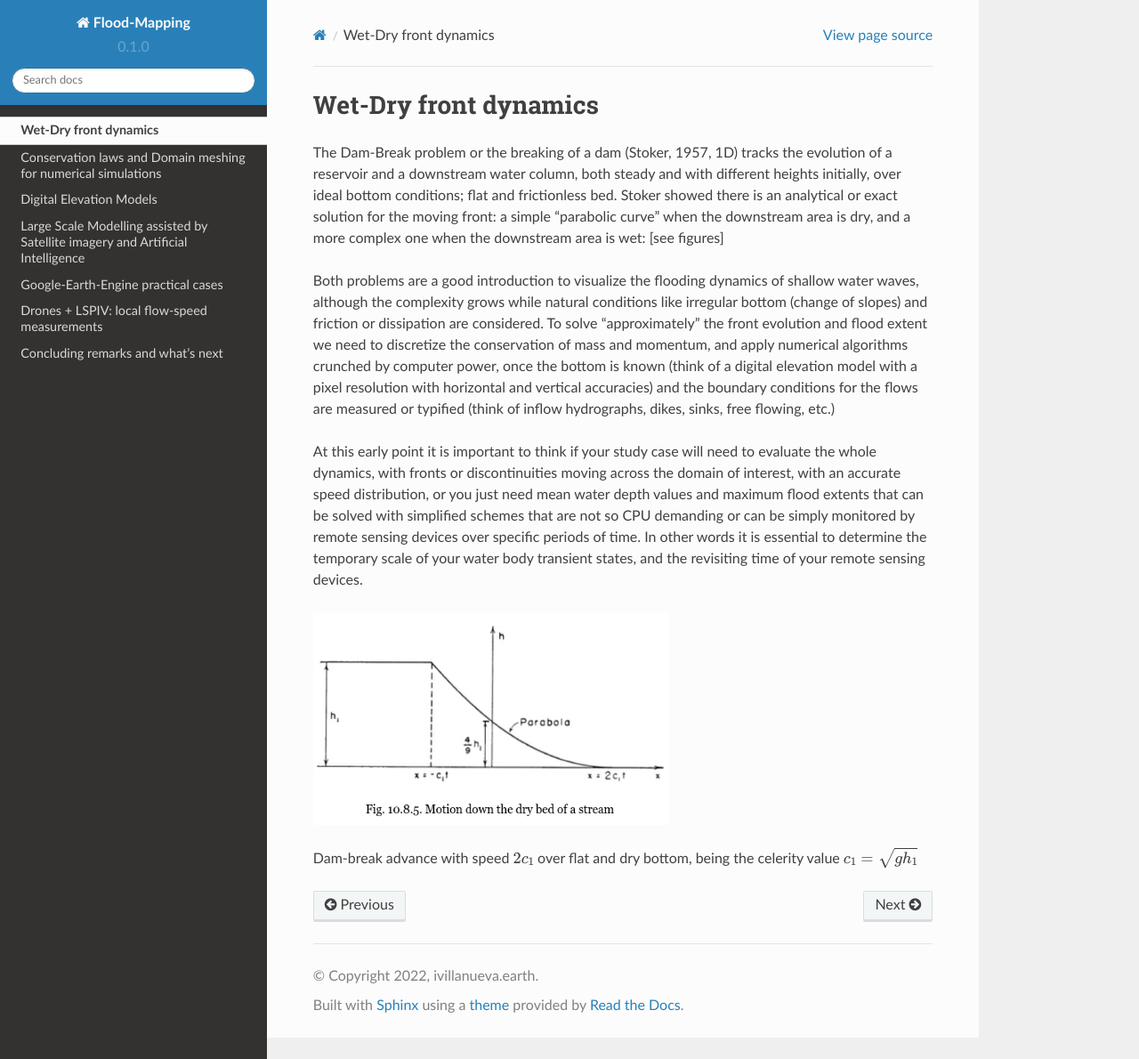
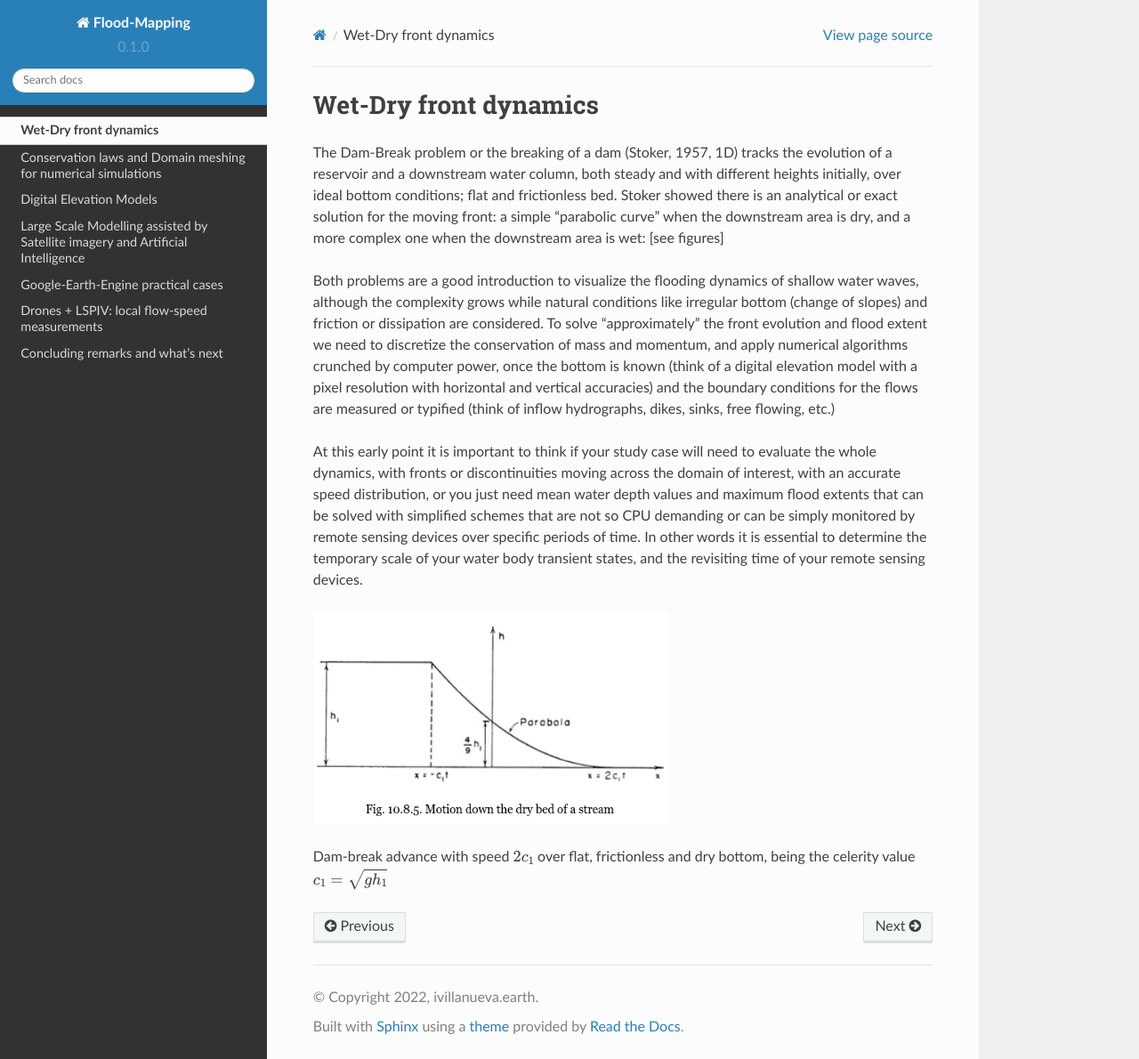
Before and after one commit to ivillamadrid/FloodMapping, a Sphinx documentation site: the page built from docs/source/wetdry.rst, in a window 1280 px wide and 1190 px high. Shown: the whole window at 89% size. Built offline with Sphinx 7.4.7 and the Read the Docs theme 2.0.0, drawn with Linux system fonts in a browser that asks for light colours.

Commit message:
Update wetdry.rst

```diff
--- a/docs/source/wetdry.rst
+++ b/docs/source/wetdry.rst
@@ -13,4 +13,4 @@
   :width: 400
   :alt: Advance over flat and dry bottom
 
-Dam-break advance with speed :math:`2c_1` over flat and dry bottom, being the celerity value :math:`c_1=\sqrt{gh_1}`
+Dam-break advance with speed :math:`2c_1` over flat, frictionless and dry bottom, being the celerity value :math:`c_1=\sqrt{gh_1}`
```
